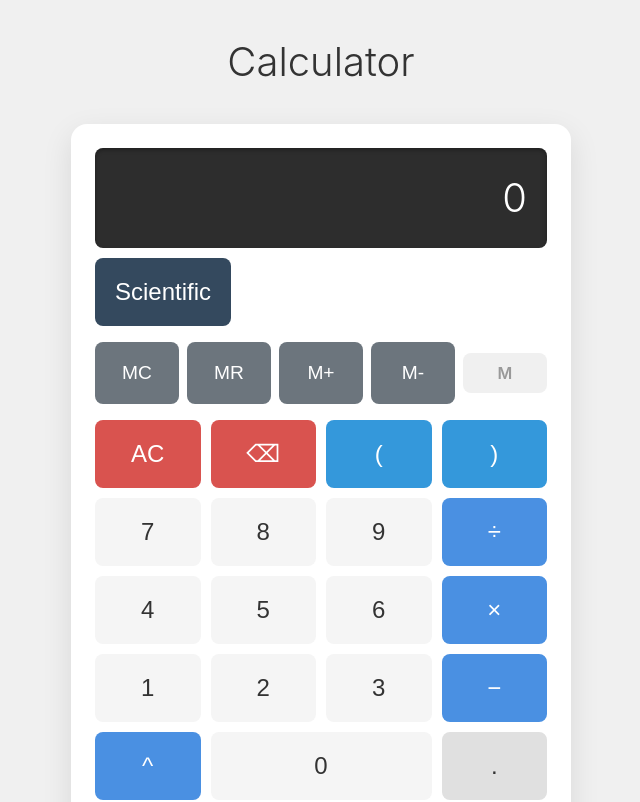
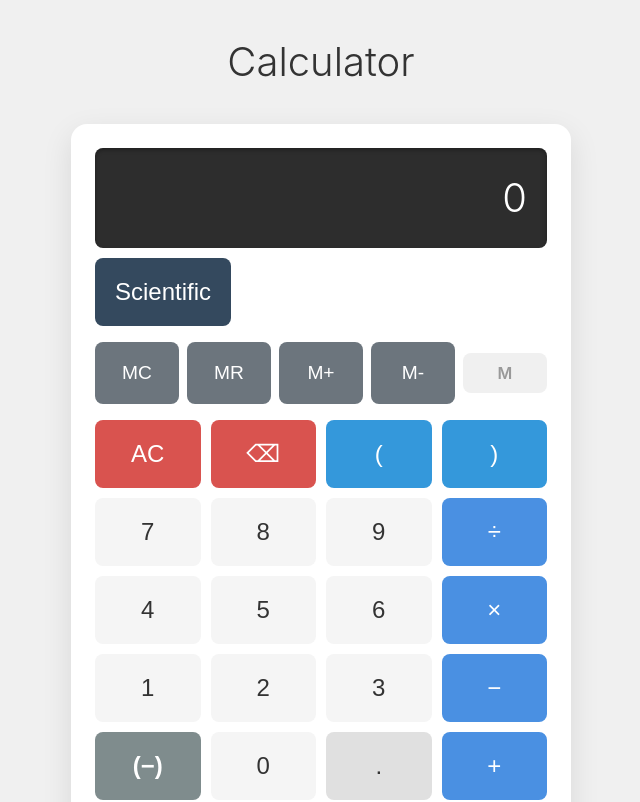
Before and after one commit to BeViabl/AI-Generated-Calculator, a React (Vite) app: page / in a window 1280 px wide. Shown: the top 802 px of the page, without its empty margins (319-959 px from the left). Built offline with nearby package versions, Linux system fonts and the light colour scheme.

Commit message:
Attempt 2 to add negative sign

```diff
--- a/src/components/Button.css
+++ b/src/components/Button.css
@@ -172,6 +172,20 @@
   background-color: #21618c;
 }
 
+.calculator-button.negation {
+  background-color: #7f8c8d;
+  color: white;
+  font-weight: 600;
+}
+
+.calculator-button.negation:hover {
+  background-color: #718384;
+}
+
+.calculator-button.negation:active {
+  background-color: #5d6d6e;
+}
+
 @media (max-width: 480px) {
   .calculator-button {
     font-size: 1.25rem;
--- a/src/components/Calculator.tsx
+++ b/src/components/Calculator.tsx
@@ -88,7 +88,7 @@ export const Calculator: React.FC = () => {
           />
 
           <Button label="x²" onClick={() => handleExpressionInput('^2')} className="scientific" ariaLabel="Square" />
-          <Button label="^" onClick={() => handleExpressionInput('^')} className="scientific" ariaLabel="Power" />
+          <Button label="xʸ" onClick={() => handleExpressionInput('^')} className="scientific" ariaLabel="Power" />
           <Button
             label="√"
             onClick={() => handleExpressionFunction('sqrt')}
@@ -130,10 +130,10 @@ export const Calculator: React.FC = () => {
         <Button label="1" onClick={() => handleExpressionInput('1')} className="number" />
         <Button label="2" onClick={() => handleExpressionInput('2')} className="number" />
         <Button label="3" onClick={() => handleExpressionInput('3')} className="number" />
-        <Button label="−" onClick={() => handleExpressionInput('-')} className="operation" ariaLabel="Subtract or negative" />
+        <Button label="−" onClick={() => handleExpressionInput('-')} className="operation" ariaLabel="Subtract" />
 
-        <Button label="^" onClick={() => handleExpressionInput('^')} className="operation" ariaLabel="Power" />
-        <Button label="0" onClick={() => handleExpressionInput('0')} className="number zero" />
+        <Button label="(−)" onClick={() => handleExpressionInput('-')} className="negation" ariaLabel="Negative sign" />
+        <Button label="0" onClick={() => handleExpressionInput('0')} className="number" />
         <Button label="." onClick={() => handleExpressionInput('.')} ariaLabel="Decimal point" />
         <Button label="+" onClick={() => handleExpressionInput('+')} className="operation" ariaLabel="Add" />
 
```
